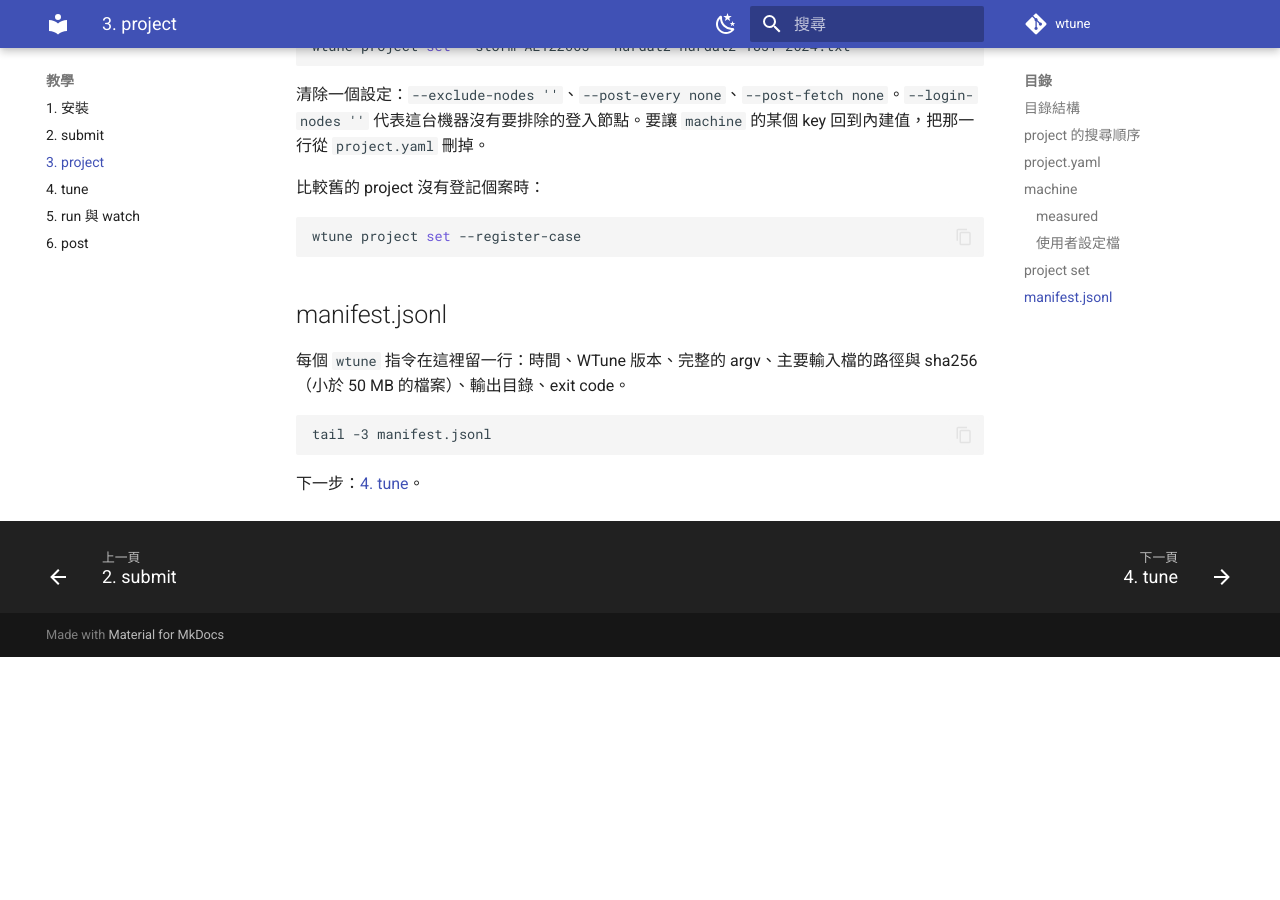
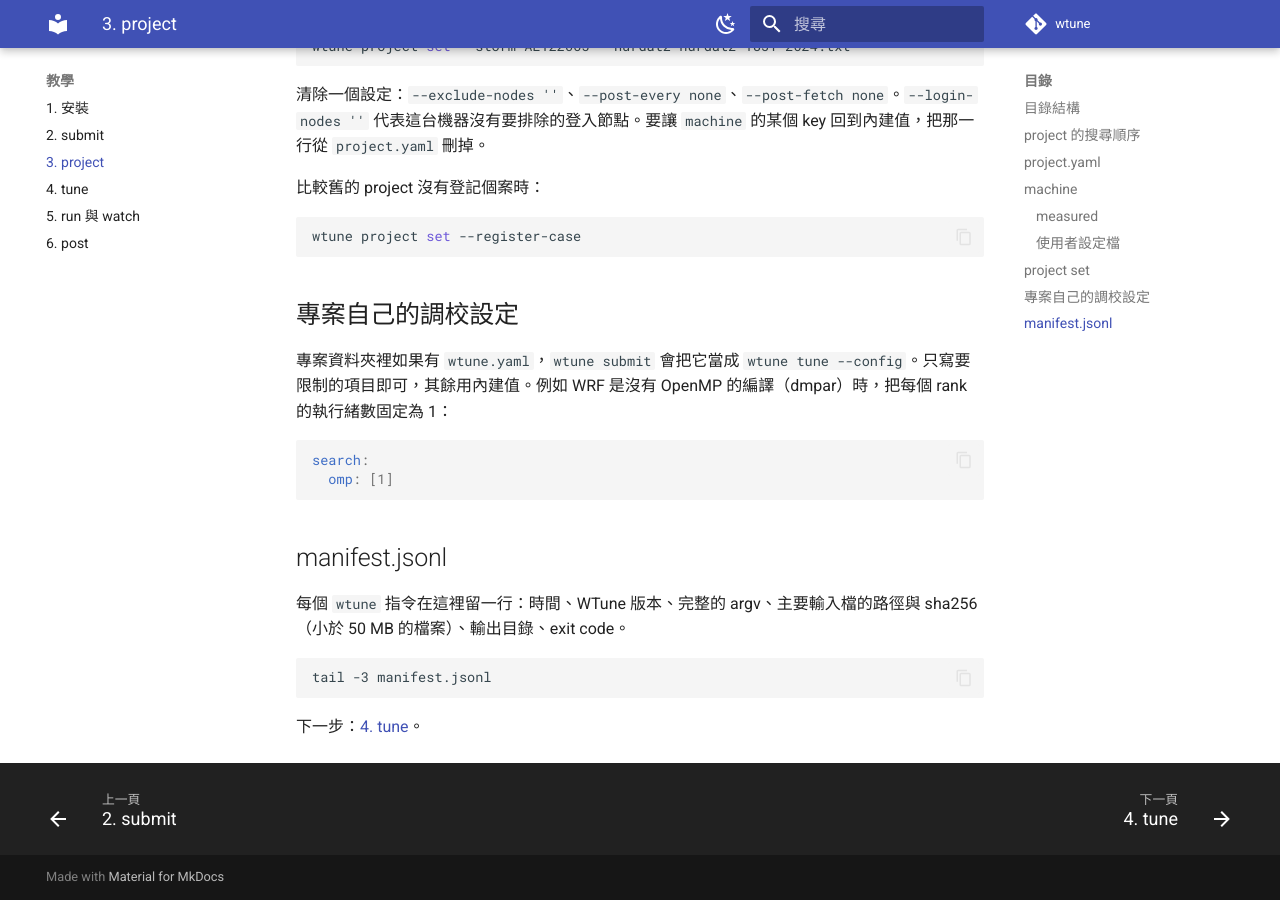
Before and after one commit to Noodle4219005/wtune, an MkDocs documentation site: the page built from docs/tutorial/project.md, in a window 1280 px wide and 900 px high, scrolled down 6746 px. Built offline with MkDocs 1.6.1 and Material for MkDocs 9.7.7, drawn with Linux system fonts in a browser that asks for light colours; comment, search, counter and statistics services are not loaded; before the commit the page ends 7403 px from its top, so only the background shows below that.

Commit message:
submit tunes with the project's own wtune.yaml
A machine whose WRF has no OpenMP (f1-arm: dmpar only) needs search.omp
kept at 1; `wtune submit` had no way to pass a tune config.

Co-Authored-By: Claude Opus 5.5 (1M context) <noreply@anthropic.com>
Claude-Session: https://claude.ai/code/session_012gLCCcLWq1a5GRiGvEnYQK

````diff
--- a/docs/tutorial/project.md
+++ b/docs/tutorial/project.md
@@ -220,6 +220,15 @@ wtune project set --storm AL122005 --hurdat2 hurdat2-1851-2024.txt
 wtune project set --register-case
 ```
 
+## 專案自己的調校設定
+
+專案資料夾裡如果有 `wtune.yaml`，`wtune submit` 會把它當成 `wtune tune --config`。只寫要限制的項目即可，其餘用內建值。例如 WRF 是沒有 OpenMP 的編譯（dmpar）時，把每個 rank 的執行緒數固定為 1：
+
+```yaml
+search:
+  omp: [1]
+```
+
 ## manifest.jsonl
 
 每個 `wtune` 指令在這裡留一行：時間、WTune 版本、完整的 argv、主要輸入檔的路徑與 sha256（小於 50 MB 的檔案）、輸出目錄、exit code。
````
Also changed, not shown: CHANGELOG.md (+4 -0 lines), 2 other files.
